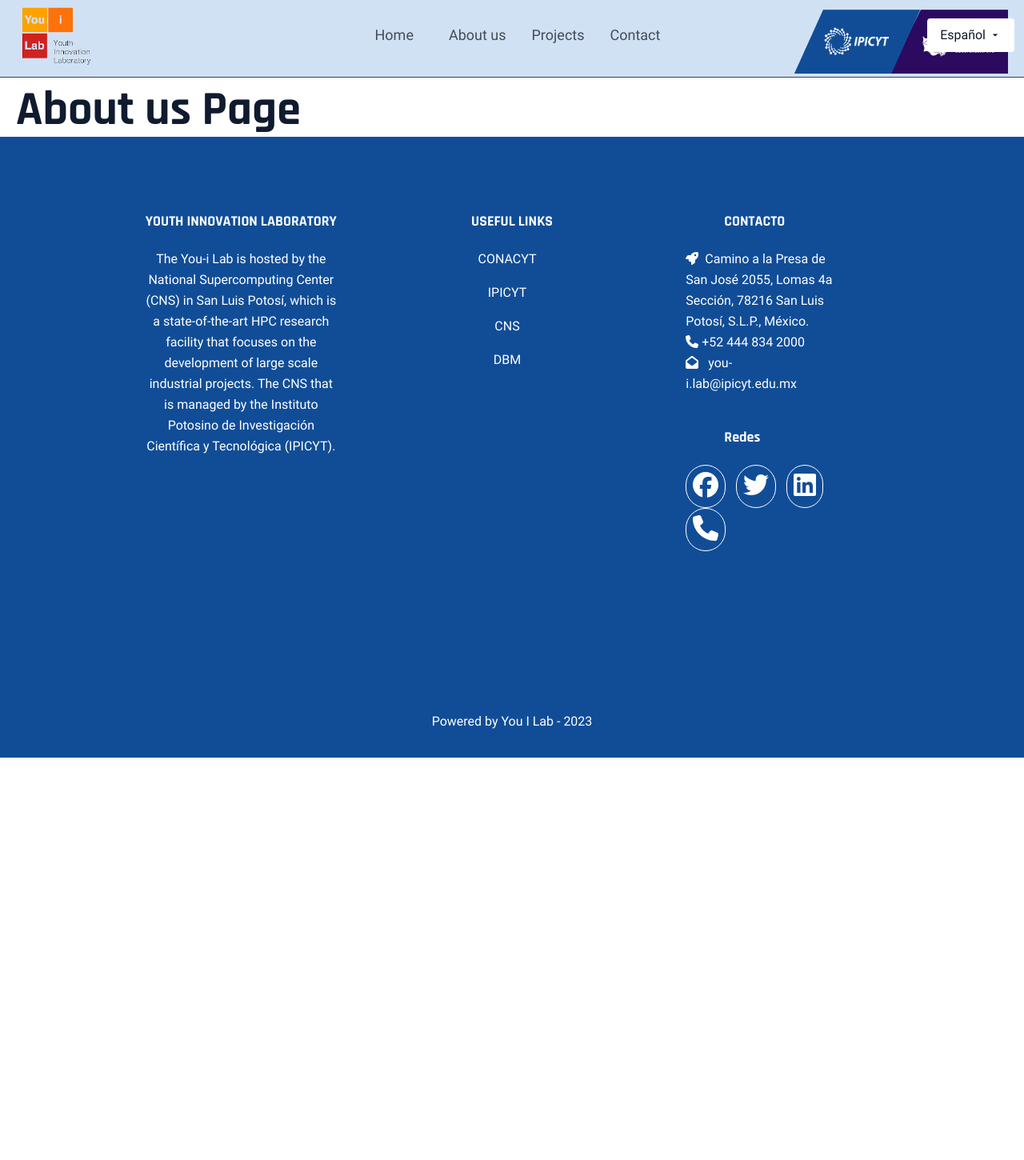
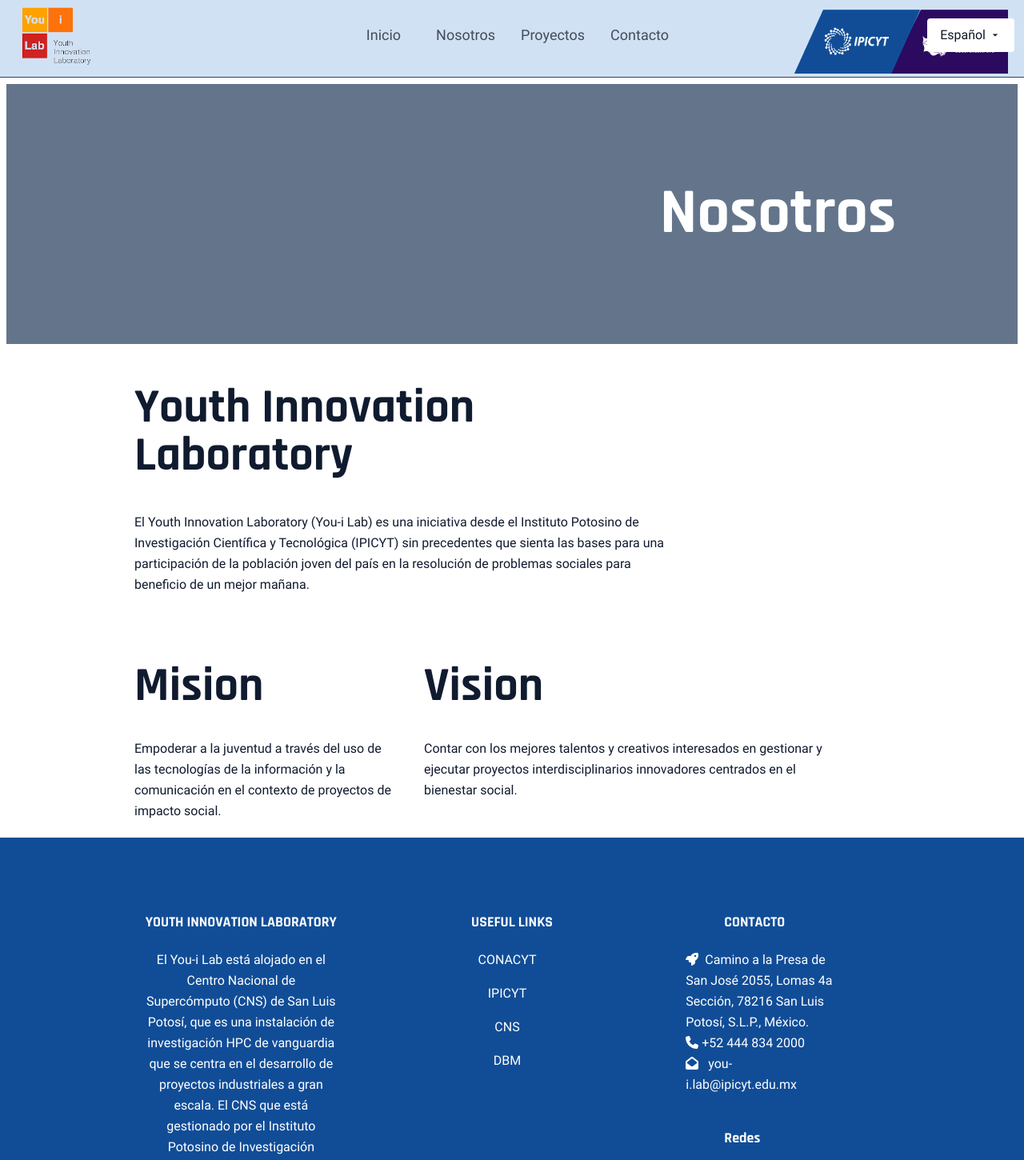
Before and after one commit to Martinvega17/you-ilab, a React (Vite) app: page /you-ilab/about in a window 1280 px wide. Shown: the top 1450 px of the page at 80% size. Before the commit the page ends 947 px from the top, so only its background shows below. Built offline with nearby package versions, Linux system fonts and the light colour scheme; a small style sheet from the web is missing.

Commit message:
remove lib

```diff
--- a/src/components/aliados.jsx
+++ b/src/components/aliados.jsx
@@ -16,7 +16,7 @@ import wenetLogo from '../assets/aliados/WeNet.png';
 
 const AliadosCarousel = () => {
     const settings = {
-        dots: true,
+        dots: false,
         infinite: true,
         speed: 500,
         slidesToShow: 6,
--- a/src/components/footer.jsx
+++ b/src/components/footer.jsx
@@ -5,12 +5,12 @@ import { faFacebook, faTwitter, faLinkedin } from '@fortawesome/free-brands-svg-
 
 const Footer = () => {
     return (
-        <footer id="sticky-footer" className="flex-shrink-0 py-8 bg-dark-900 text-white bg-azul-footer" style={{ height: '100%', width: '100%' }}>
+        <footer id="sticky-footer" className="flex-shrink-0 py-8 bg-dark-900 text-white bg-azul-footer h-full w-full">
             <div className="container mx-auto text-center mt-10">
                 <div className="grid grid-cols-1 sm:grid-cols-2 md:grid-cols-3 gap-4 mx-5">
                     <div className="mt-5 lg:ml-40 md:ml-0">
                         <h3 className="text-lg font-bold mb-5 title-footer">YOUTH INNOVATION LABORATORY</h3>
-                        <p className="mb-5">The You-i Lab is hosted by the National Supercomputing Center (CNS) in San Luis Potosí, which is a state-of-the-art HPC research facility that focuses on the development of large scale industrial projects. The CNS that is managed by the Instituto Potosino de Investigación Científica y Tecnológica (IPICYT).</p>
+                        <p className="mb-5">El You-i Lab está alojado en el Centro Nacional de Supercómputo (CNS) de San Luis Potosí, que es una instalación de investigación HPC de vanguardia que se centra en el desarrollo de proyectos industriales a gran escala. El CNS que está gestionado por el Instituto Potosino de Investigación Científica y Tecnológica (IPICYT).</p>
                     </div>
                     <div className="mt-5">
                         <h3 className="text-lg font-bold mb-5 title-footer">USEFUL LINKS</h3>
@@ -25,7 +25,7 @@ const Footer = () => {
                                 <a className="nav-link text-white hover:text-gray-300" href="https://cns.ipicyt.edu.mx/" target="_blank" rel="noopener noreferrer">CNS</a>
                             </li>
                             <li className="nav-item me-3 mb-4">
-                                <a className="nav-link text-white hover:text-gray-300" href="#Contact" target="_blank" rel="noopener noreferrer">DBM</a>
+                                <a className="nav-link text-white hover:text-gray-300" href="https://bit.ly/division-biologia-molecular" target="_blank" rel="noopener noreferrer">DBM</a>
                             </li>
                         </ul>
                     </div>
@@ -65,7 +65,7 @@ const Footer = () => {
                                             <FontAwesomeIcon icon={faLinkedin} size="2x" className="icon p-2" />
                                         </a>
                                     </span>
-                                    <span className="icon-wrapper rounded-full inline-grid border-white border">
+                                    <span className="icon-wrapper rounded-full inline-grid border-white border md:mt-3 ">
                                         <a href="tel:+524448342000">
                                             <FontAwesomeIcon icon={faPhone} size="2x" className="icon p-2" />
                                         </a>
@@ -75,11 +75,20 @@ const Footer = () => {
                         </div>
                     </div>
                 </div>
-                <div className="mt-10">
-                    <p className="text-white text-md text-center">
-                        <p>Powered by <b>You I Lab</b> - 2023</p>
-                    </p>
+                <hr />
+                <div className="flex justify-between mt-10 ml-40">
+                    <div className="text-left">
+                        <p className="text-md ml-2">
+                            © 2023 You i Lab. All rights reserved.
+                        </p>
+                    </div>
+                    <div className="text-white">
+                        <p className="text-md mr-52">
+                            Powered by <b>You I Lab</b> - 2023
+                        </p>
+                    </div>
                 </div>
+
             </div>
         </footer>
     );
--- a/src/components/nav.jsx
+++ b/src/components/nav.jsx
@@ -15,22 +15,22 @@ const Nav = () => {
                     <ul className="navbar-nav hidden md:flex space-x-8 ml-12">
                         <li className="nav-item me-3">
                             <Link to="you-ilab/" className="nav-link text-negro-claro over:text-azuk-darl-800 text-lg hover:underline">
-                                Home
+                                Inicio
                             </Link>
                         </li>
                         <li className="nav-item me-3">
                             <Link to="you-ilab/about" className="nav-link text-negro-claro over:text-azuk-darl-800 text-lg hover:underline">
-                                About us
+                                Nosotros
                             </Link>
                         </li>
                         <li className="nav-item me-3">
                             <Link to="you-ilab/projects" className="nav-link text-negro-claro over:text-azuk-darl-800 text-lg hover:underline">
-                                Projects
+                                Proyectos
                             </Link>
                         </li>
                         <li className="nav-item me-3">
                             <Link to="you-ilab/contact" className="nav-link text-negro-claro over:text-azuk-darl-800 text-lg hover:underline">
-                                Contact
+                                Contacto
                             </Link>
                         </li>
                         <li className="nav-item me-3">
@@ -39,10 +39,12 @@ const Nav = () => {
                     </ul>
                     <div className="absolute top-0 right-0 flex items-end justify-end mt-3 mr-5 hidden lg:flex">
                         <div className="contents">
-                            <img src={logo_cns} alt="logo cns" className="h-20 ml-2" />
-                            <img src={logo_ipicyt} alt="logo ipicyt" className="h-20 absolute left-0" style={{ marginLeft: "-110px" }} />
+                            <img src={logo_cns} alt="logo cns" className="h-20 ml-2" id='cns' />
+                            <img src={logo_ipicyt} alt="logo ipicyt" className="h-20 absolute left-0" id='logo-ipicyt' style={{ marginLeft: "-110px" }} />
                         </div>
                     </div>
+
+
 
                     <div className="relative">
                         <div className="dropdown inline-block">
--- a/src/components/pages/about.jsx
+++ b/src/components/pages/about.jsx
@@ -4,12 +4,40 @@ import { Helmet } from 'react-helmet';
 
 const About = () => {
     return (
-        <div className='ml-5'>
+        <div className='ml-2 mr-2'>
             <Helmet>
                 <title>About us | You-i Lab</title>
             </Helmet>
-            <h1>About us Page</h1>
-            {/* Resto del contenido de la página de contacto */}
+            <div className="container-fluid p-14 bg-slate-500 w-full h-full">
+                <h2 className='text-right text-5xl text-white nosotros mr-24'>Nosotros</h2>
+            </div>
+            <div className="ml-40 mr-52 ">
+                <div className="row">
+                    <div className="about_content">
+                        <h2 className="section_title text-5xl mb-10 "
+                        >Youth Innovation <br />Laboratory</h2>
+                        <div className="about-left mr-52">
+                            <p className="max-w-xs sm:max-w-md md:max-w-lg lg:max-w-xl xl:max-w-2xl">El Youth Innovation Laboratory (You-i Lab) es una iniciativa desde el Instituto Potosino de Investigación Científica y Tecnológica (IPICYT) sin precedentes que sienta las bases para una participación de la población joven del país en la resolución de problemas sociales para beneficio de un mejor mañana.</p>
+                        </div>
+
+                    </div>
+                    <div className="flex mt-8 mb-5">
+                        <div className="about_content2 mr-8">
+                            <h2 className="section mb-8">Mision</h2>
+                            <p className="max-w-xs sm:max-w-md md:max-w-lg lg:max-w-xl xl:max-w-2xl">
+                                Empoderar a la juventud a través del uso de las tecnologías de la información y la comunicación en el contexto de proyectos de impacto social.
+                            </p>
+                        </div>
+                        <div className="about_content3">
+                            <h2 className="section mb-8">Vision</h2>
+                            <p>
+                                Contar con los mejores talentos y creativos interesados en gestionar y ejecutar proyectos interdisciplinarios innovadores centrados en el bienestar social.
+                            </p>
+                        </div>
+                    </div>
+
+                </div>
+            </div>
         </div>
     );
 };
--- a/src/components/pages/contact.jsx
+++ b/src/components/pages/contact.jsx
@@ -16,9 +16,9 @@ const Contact = () => {
       </div>
       <div className="w-1/2 mr-5">
 
-        <h1 className="text-center">Contact Us</h1>
+        <h1 className="text-center">Contactanos</h1>
         <form action="enviar.php" method="POST">
-          <legend className='mb-5'>Send us a message</legend>
+          <legend className='mb-5 text-lg font-bold'>Envia un mensaje</legend>
           <div className="mb-4">
             <label htmlFor="name">Name</label>
             <input type="text" name="name" className="w-full border border-gray-300 rounded px-3 py-2" placeholder='Jane Doe' required />
@@ -39,7 +39,7 @@ const Contact = () => {
             <label htmlFor="">Message</label>
             <textarea className="w-full border border-gray-300 rounded px-3 py-2" rows="6" placeholder='Write your message'></textarea>
           </div>
-          <div className="text-center">
+          <div className="text-center mb-10">
             <input type="submit" value="Submit"
               className="bg-blue-500 text-white py-3 px-16 rounded hover:bg-blue-600 cursor-pointer mx-auto w-150 text-lg" />
           </div>
--- a/src/components/pages/projects.jsx
+++ b/src/components/pages/projects.jsx
@@ -1,15 +1,25 @@
-import React from 'react';
+import React, { useState } from 'react';
 import { Helmet } from 'react-helmet';
 
 
 const Projects = () => {
+
+
     return (
-        <div className='ml-5'>
+        <div className="projects_container">
             <Helmet>
                 <title>Projects | You-i Lab</title>
             </Helmet>
-            <h1>Projects Page</h1>
-            {/* Resto del contenido de la página de contacto */}
+            <div className="projects_search">
+
+            </div>
+            <div className="projects_title text-center">
+                <h1>PROYECTOS</h1>
+            </div>
+            <div className="cards text-black">
+
+
+            </div>
         </div>
     );
 };
```
Also changed, not shown: src/SearchBar.css (added, +32 -0 lines), 1 other file (tests, documents, lock files or other folders).
